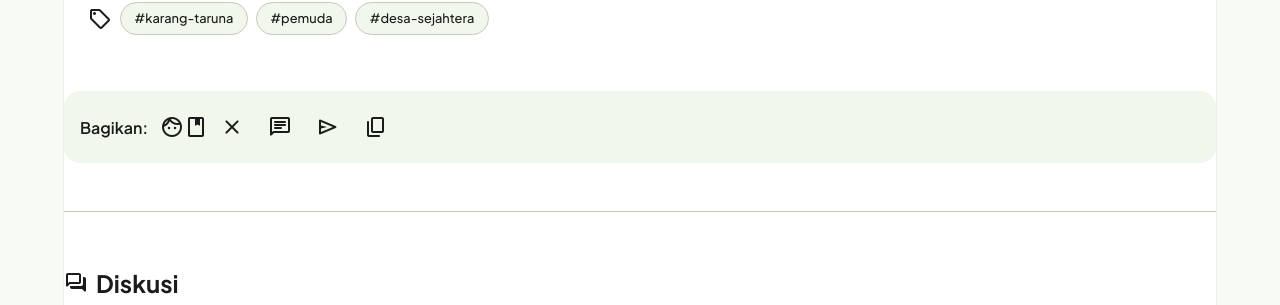
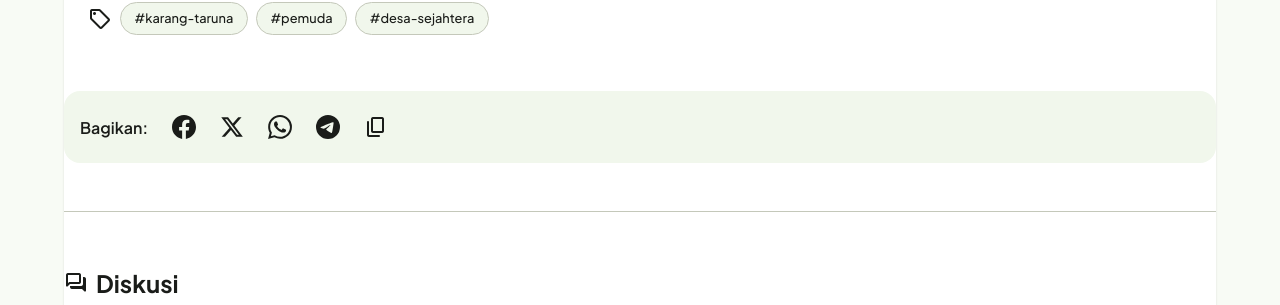
Before and after one commit to greenblog-dev/greenblog-dev.github.io, a Jekyll site: the page built from _posts/2026-06-30-selamat-datang.md, in a window 1280 px wide and 900 px high, scrolled down 3303 px. Shown: the part 147-452 px from the top of the window. Built offline with Jekyll 4.4.1, drawn with Linux system fonts in a browser that asks for light colours; comment, search, counter and statistics services are not loaded.

Commit message:
Update share.html

```diff
--- a/_includes/share.html
+++ b/_includes/share.html
@@ -2,17 +2,18 @@
   <span class="share-label">Bagikan:</span>
   {% assign post_url = page.url | absolute_url %}
   {% assign post_title = page.title | url_encode %}
-  <a class="icon-btn share-btn" href="https://www.facebook.com/sharer/sharer.php?u={{ post_url }}" target="_blank" rel="noopener" aria-label="Facebook" title="Facebook">
-    <span class="material-symbols-rounded">facebook</span>
+
+  <a class="icon-btn share-btn share-facebook" href="https://www.facebook.com/sharer/sharer.php?u={{ post_url }}" target="_blank" rel="noopener" aria-label="Facebook" title="Facebook">
+    {% include social-icon.html name="facebook" %}
   </a>
-  <a class="icon-btn share-btn" href="https://twitter.com/intent/tweet?url={{ post_url }}&text={{ post_title }}" target="_blank" rel="noopener" aria-label="Twitter" title="Twitter">
-    <span class="material-symbols-rounded">close</span>
+  <a class="icon-btn share-btn share-twitter" href="https://twitter.com/intent/tweet?url={{ post_url }}&text={{ post_title }}" target="_blank" rel="noopener" aria-label="Twitter/X" title="Twitter/X">
+    {% include social-icon.html name="twitter" %}
   </a>
-  <a class="icon-btn share-btn" href="https://wa.me/?text={{ post_title }}%20{{ post_url }}" target="_blank" rel="noopener" aria-label="WhatsApp" title="WhatsApp">
-    <span class="material-symbols-rounded">chat</span>
+  <a class="icon-btn share-btn share-whatsapp" href="https://wa.me/?text={{ post_title }}%20{{ post_url }}" target="_blank" rel="noopener" aria-label="WhatsApp" title="WhatsApp">
+    {% include social-icon.html name="whatsapp" %}
   </a>
-  <a class="icon-btn share-btn" href="https://t.me/share/url?url={{ post_url }}&text={{ post_title }}" target="_blank" rel="noopener" aria-label="Telegram" title="Telegram">
-    <span class="material-symbols-rounded">send</span>
+  <a class="icon-btn share-btn share-telegram" href="https://t.me/share/url?url={{ post_url }}&text={{ post_title }}" target="_blank" rel="noopener" aria-label="Telegram" title="Telegram">
+    {% include social-icon.html name="telegram" %}
   </a>
   <button class="icon-btn share-btn" id="copy-link" aria-label="Salin tautan" title="Salin tautan">
     <span class="material-symbols-rounded">content_copy</span>
```
